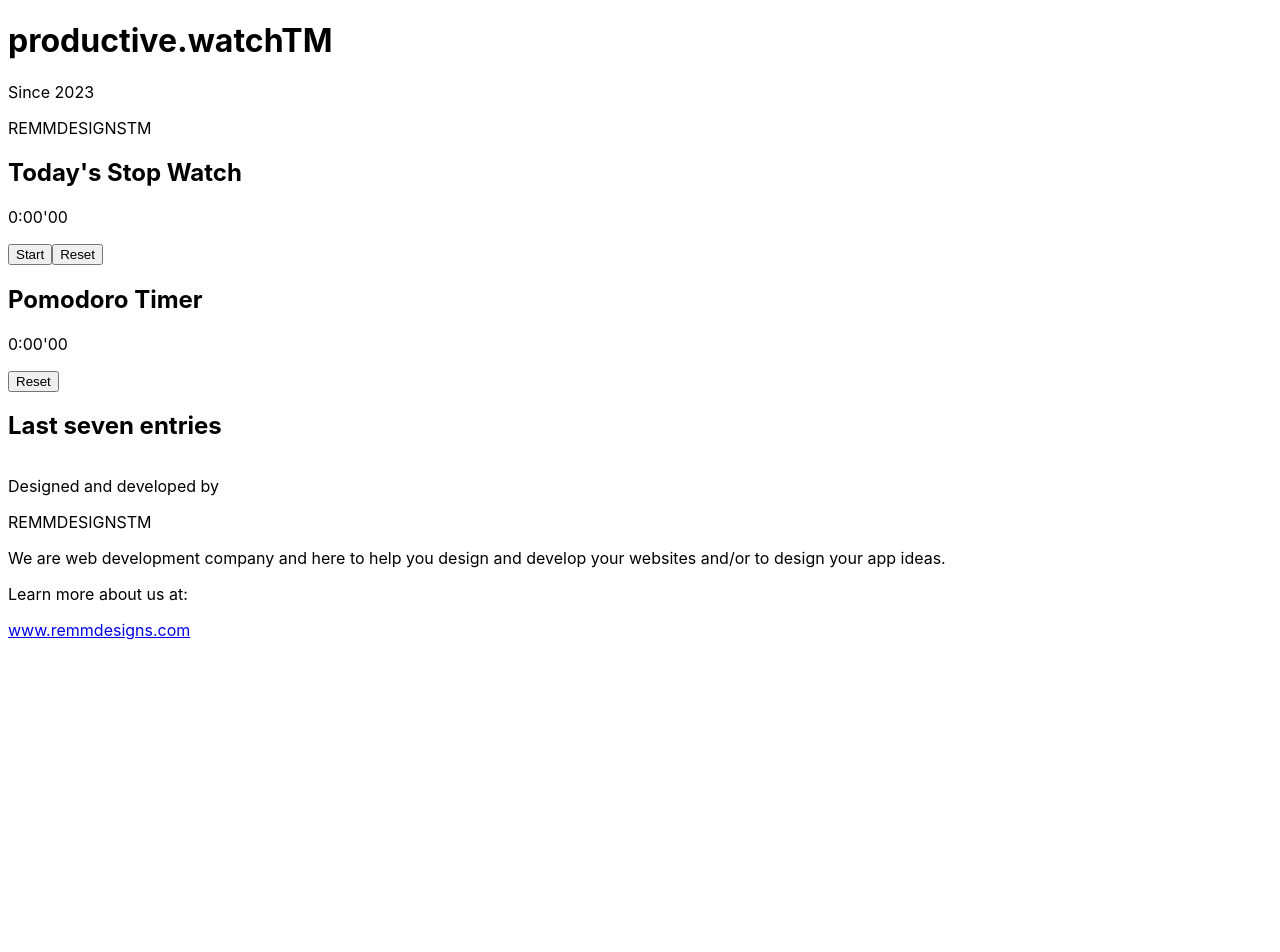
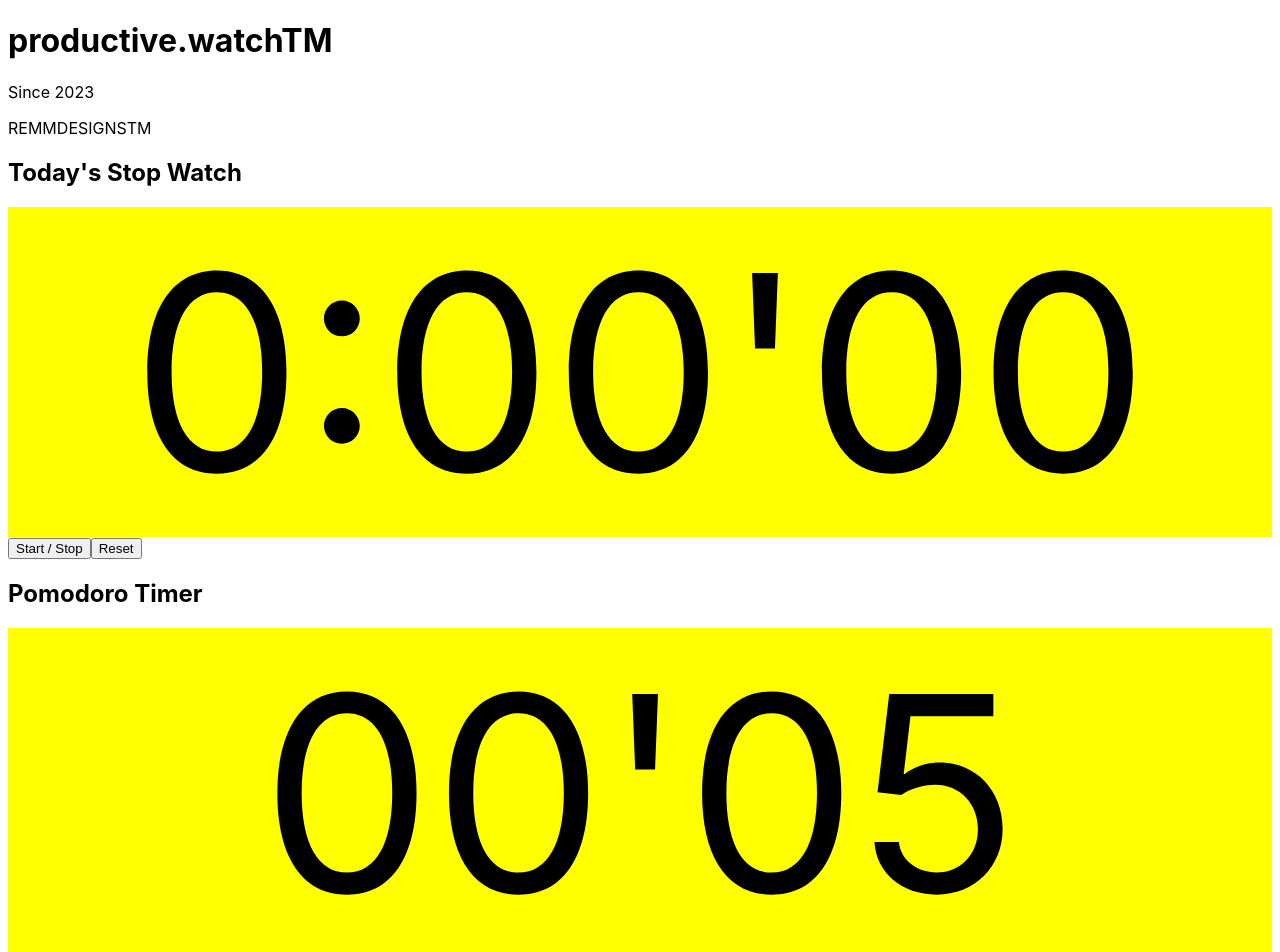
Before and after one commit to remmdesigns/productive.watch, a React (Vite) app: page / in a window 1280 px wide. Shown: the top 952 px of the page. Before the commit the page ends 800 px from the top, so only its background shows below. Built offline with nearby package versions, Linux system fonts and the light colour scheme.

Commit message:
began working on the productive app

```diff
--- a/src/App.css
+++ b/src/App.css
@@ -0,0 +1,12 @@
+.card {
+  width: 100%;
+  background-color: yellow;
+  display: flex;
+  justify-content: center;
+}
+
+.card-text {
+  padding: 0;
+  margin: 0;
+  font-size: calc(1rem + 20vw)
+}
--- a/src/App.jsx
+++ b/src/App.jsx
@@ -1,8 +1,68 @@
-import { useState } from 'react'
+import { useState, useEffect } from 'react'
 import './App.css'
 
 function App() {
-  const [count, setCount] = useState(0)
+  // https://www.geeksforgeeks.org/create-a-stop-watch-using-reactjs/
+  // https://stackoverflow.com/questions/8043026/how-to-format-numbers-by-prepending-0-to-single-digit-numbers
+
+  const start = 0 //(3600*10-10)
+  const pomodoro = 5
+
+  const [stopwatch, setStopWatch] = useState(start)
+  const [running, setRunning] = useState(false)
+  const [timer, setTimer] = useState(pomodoro)
+  const [pomodoroCount, setPomodoroCount] = useState(0)
+  const [isOnBreak, setIsOnBreak] = useState(false)
+  const [breakMessage, setBreakMessage] = useState(false)
+
+  useEffect(() => {
+    if (running) {
+      // Stopwatch's total
+      // console.log(stopwatch)
+      // How many seconds - total remainder 60 to get the second
+      // console.log(("0" + (stopwatch % 60)).slice(-2))
+      // How many minutes - Returns the greatest total less than or equal to 60 (one minute) then use the remainder of 60 to get the minute
+      // console.log(("0" + Math.floor((stopwatch / 60) % 60)).slice(-2))
+      // How many hours - Returns the greatest total less than or equal to 3600 (one hour) then use the remainder of 60 to get the hour
+      // console.log(("0" + Math.floor((stopwatch / 3600) % 60)).slice(-2))
+      // Pomodoro Timer
+      // console.log(timer)
+
+      const stopwatchId = setInterval(() => {
+        setStopWatch(prevState => prevState + 1)
+      }, 1000)
+
+      return () => {
+        clearInterval(stopwatchId)
+
+      }
+    }
+  })
+
+  useEffect(() => {
+    if (running && timer > 0) {
+      // console.log(timer)
+
+      const timerId = setInterval(() => {
+        setTimer(prevState => prevState - 1)
+      }, 1000)
+
+      return () => {
+        clearInterval(timerId)
+      }
+    }
+  })
+
+  useEffect(() => {
+      if (timer === 0 && !isOnBreak) {
+        setPomodoroCount(prevState => prevState + 1)
+        setBreakMessage(true)
+      }
+  }, [timer])
+
+  const handleSetTimer = (time) => {
+    setTimer(time)
+  }
 
   return (
     <>
@@ -14,29 +74,58 @@ function App() {
       <main>
         <section>
           <h2>Today's Stop Watch</h2>
-          <p>0:00'00</p>
-          <button>Start</button>
-          <button>Reset</button>
+          <div className='card'>
+            <p className='card-text'>
+              <span>{("" + Math.floor((stopwatch / 3600) % 60)).slice(-2)}</span>:
+              <span>{("0" + Math.floor((stopwatch / 60) % 60)).slice(-2)}</span>'
+              <span>{("0" + (stopwatch % 60)).slice(-2)}</span>
+            </p>
+          </div>
+          <button onClick={() => setRunning(running => !running)}>Start / Stop</button>
+          <button onClick={() => {
+              setRunning(false)
+              setStopWatch(start)
+              setTimer(pomodoro)
+              setPomodoroCount(0)
+              setBreakMessage(false)
+              setIsOnBreak(false)
+            }
+          }>Reset</button>
         </section>
         <section>
           <h2>Pomodoro Timer</h2>
-          <p>0:00'00</p>
-          <button>Reset</button>
+          {pomodoroCount > 0 && <h3>{pomodoroCount} session{pomodoroCount > 1 && `'s`} complete!</h3>}
+          <div className='card'>
+            <p className='card-text'>
+              <span>{("0" + Math.floor((timer / 60) % 60)).slice(-2)}</span>'
+              <span>{("0" + (timer % 60)).slice(-2)}</span>
+            </p>
+          </div>
+          {!isOnBreak && timer > 0 && <button onClick={() =>setTimer(pomodoro)}>Reset</button>}
+          {breakMessage && <>
+            <button onClick={() => {
+                setTimer(300)
+                setIsOnBreak(true)
+              }
+            }>You've earned a 5 minute break! Would you like to start it?</button>
+            <button onClick={() =>setTimer(pomodoro)}>Cancel and start another 25 minute session</button>
+          </>}
+          {isOnBreak &&  <button>Pause break</button>}
         </section>
-        <section>
+        {/* <section>
           <h2>Last seven entries</h2>
           <table>
 
           </table>
-        </section>
+        </section> */}
       </main>
-      <footer>
+      {/* <footer>
         <p>Designed and developed by</p>
         <p><span>REMM</span>DESIGNS<span>TM</span></p>
         <p>We are web development company and here to help you design and develop your websites and/or to design your app ideas.</p>
         <p>Learn more about us at:</p>
         <a href='www.remmdesigns.com' target='_blank'>www.remmdesigns.com</a>
-      </footer>
+      </footer> */}
     </>
   )
 }
```
Also changed, not shown: src/components/Stopwatch.jsx (added, +9 -0 lines), 1 other file (tests, documents, lock files or other folders).
